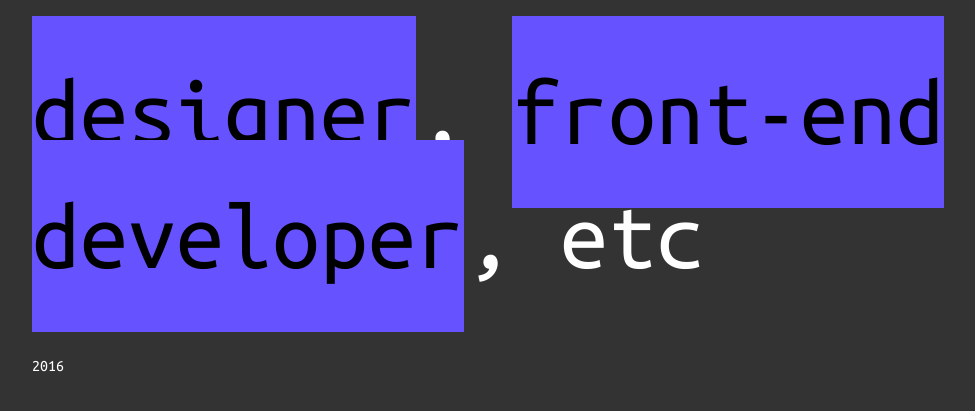
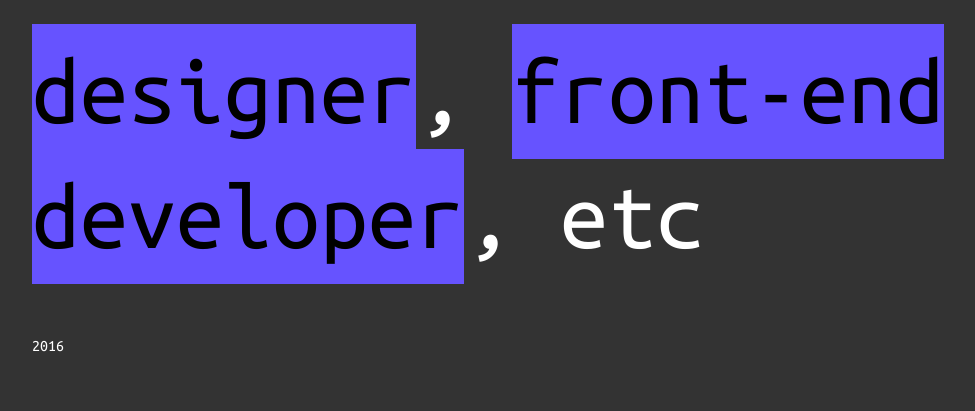
Before and after one commit to eoghanmccarthy/eoghanmccarthy, a PHP site: page / in a window 1280 px wide. Shown: the part 215-626 px from the top of the page, without its empty margins (53-1028 px from the left). Run offline with PHP 8.4, Linux system fonts and the light colour scheme; some libraries are stand-ins or nearby versions.

Commit message:
header fix

```diff
--- a/css/main.css
+++ b/css/main.css
@@ -26,7 +26,7 @@ html {
     html body#japan-japan {
       background-image: url("../img/japan-japan.jpg"); }
     html body main {
-      padding: 2em 0; }
+      padding: 0 0 2em; }
 
 h1 {
   font-size: 4.16rem;
@@ -49,7 +49,7 @@ p {
   line-height: 1.5; }
 
 .mark {
-  padding: 0.5em 0; }
+  padding: 0.2em 0; }
   .mark--brand {
     background-color: #6653ff; }
   .mark--white {
--- a/scss/base/_base.scss
+++ b/scss/base/_base.scss
@@ -28,7 +28,7 @@ html {
         }
 
         main {
-            padding: p(lg) 0;
+            padding: 0 0 p(lg);
         }
     }
 }
--- a/scss/components/_typography.scss
+++ b/scss/components/_typography.scss
@@ -25,6 +25,6 @@ p {
 
 // Mark
 .mark {
-    padding: p(xs) 0;
+    padding: p(xxs) 0;
     @include map-bgcolor($ui-colors);
 }
```
Also changed, not shown: 1 other file.
